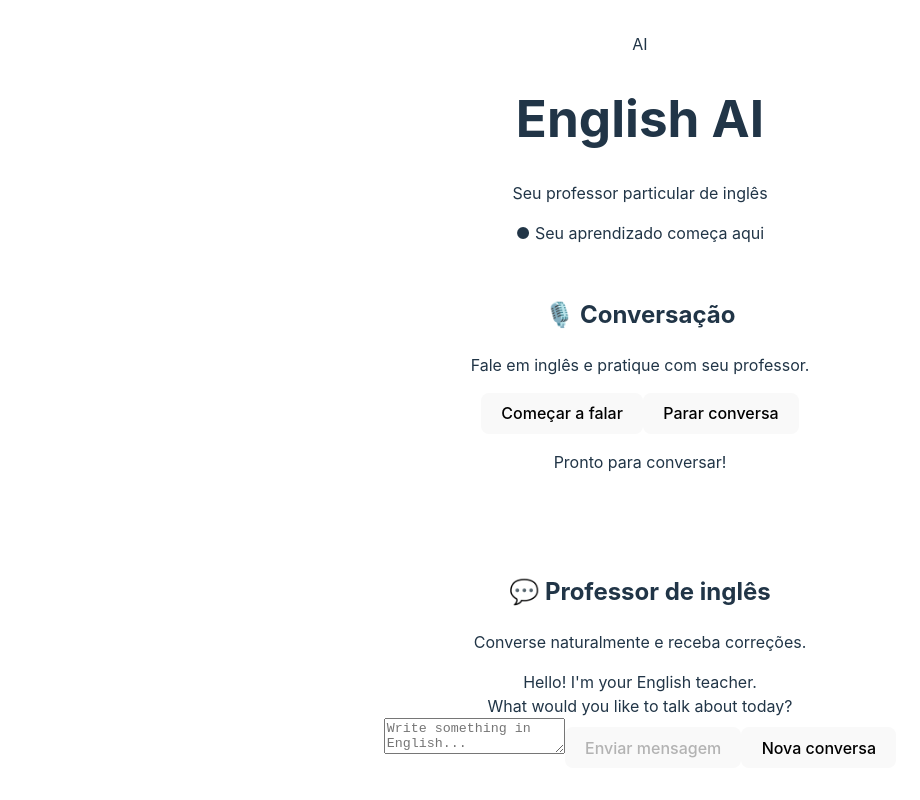
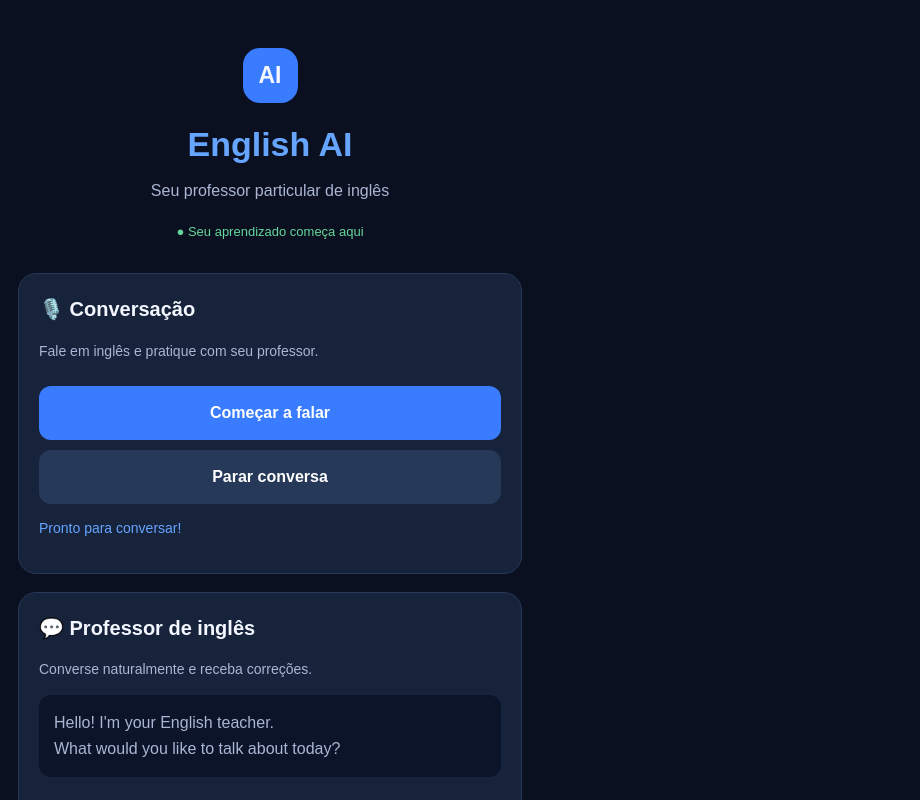
Before and after one commit to samuelrangel96-bit/englishia-ia, a React (Vite) app: page / in a window 1280 px wide. Shown: the top 800 px of the page, without its empty margins (0-920 px from the left). Built offline with nearby package versions, Linux system fonts and the light colour scheme.

Commit message:
Refactor App.css for improved styling and layout

```diff
--- a/src/react-app/App.css
+++ b/src/react-app/App.css
@@ -1,45 +1,193 @@
-#root {
-	max-width: 1280px;
-	margin: 0 auto;
-	padding: 2rem;
-	text-align: center;
+
+* {
+  box-sizing: border-box;
 }
 
-.logo {
-	height: 6em;
-	padding: 1.5em;
-	will-change: filter;
-	transition: filter 300ms;
-}
-.logo:hover {
-	filter: drop-shadow(0 0 2em #646cffaa);
-}
-.logo.react:hover {
-	filter: drop-shadow(0 0 2em #61dafbaa);
-}
-.logo.cloudflare:hover {
-	filter: drop-shadow(0 0 2em #f6821faa);
+body {
+  margin: 0;
+  background: #0b1020;
+  color: #f4f7ff;
+  font-family: Arial, sans-serif;
 }
 
-@keyframes logo-spin {
-	from {
-		transform: rotate(0deg);
-	}
-	to {
-		transform: rotate(360deg);
-	}
+button, input, textarea {
+  font: inherit;
 }
 
-@media (prefers-reduced-motion: no-preference) {
-	a:nth-of-type(2) .logo {
-		animation: logo-spin infinite 20s linear;
-	}
+.app {
+  width: 100%;
+  max-width: 540px;
+  margin: auto;
+  padding: 18px;
+}
+
+.header {
+  text-align: center;
+  padding: 30px 10px;
+}
+
+.brand-icon {
+  display: inline-flex;
+  align-items: center;
+  justify-content: center;
+  width: 55px;
+  height: 55px;
+  border-radius: 17px;
+  background: #397cff;
+  font-weight: bold;
+  font-size: 23px;
+}
+
+.header h1 {
+  color: #65a5ff;
+  font-size: 34px;
+  margin-bottom: 8px;
+}
+
+.header p {
+  color: #aab6d3;
+}
+
+.online {
+  color: #65d69a;
+  font-size: 13px;
 }
 
 .card {
-	padding: 2em;
+  background: #17223b;
+  border: 1px solid #263958;
+  border-radius: 18px;
+  padding: 20px;
+  margin-bottom: 18px;
 }
 
-.read-the-docs {
-	color: #888;
+.card h2 {
+  font-size: 20px;
+  margin-top: 0;
 }
+
+.card > p {
+  color: #aab6d3;
+  font-size: 14px;
+}
+
+button {
+  width: 100%;
+  border: 0;
+  border-radius: 12px;
+  padding: 15px;
+  margin-top: 10px;
+  font-weight: bold;
+  cursor: pointer;
+}
+
+button:disabled {
+  opacity: .5;
+  cursor: not-allowed;
+}
+
+.primary {
+  color: white;
+  background: #397cff;
+}
+
+.secondary {
+  color: white;
+  background: #263958;
+}
+
+textarea, input {
+  width: 100%;
+  padding: 14px;
+  margin-top: 12px;
+  border: 1px solid #52617d;
+  border-radius: 12px;
+  background: #0b1428;
+  color: white;
+  outline: none;
+}
+
+textarea {
+  min-height: 95px;
+  resize: vertical;
+}
+
+.chat {
+  display: flex;
+  flex-direction: column;
+  gap: 12px;
+  max-height: 400px;
+  overflow-y: auto;
+  margin: 15px 0;
+}
+
+.welcome, .thinking {
+  padding: 15px;
+  border-radius: 12px;
+  background: #0b1428;
+  color: #aab6d3;
+  line-height: 1.6;
+}
+
+.bubble {
+  padding: 13px;
+  border-radius: 13px;
+  line-height: 1.5;
+  overflow-wrap: anywhere;
+}
+
+.bubble p {
+  white-space: pre-wrap;
+  margin-bottom: 0;
+}
+
+.bubble.user {
+  background: #244b85;
+  align-self: flex-end;
+  width: 90%;
+}
+
+.bubble.assistant {
+  background: #263958;
+  align-self: flex-start;
+  width: 95%;
+}
+
+.bubble strong {
+  color: #83b6ff;
+  font-size: 13px;
+}
+
+.status {
+  color: #65a5ff !important;
+  margin-top: 14px;
+}
+
+.translation {
+  margin-top: 15px;
+  padding: 14px;
+  background: #0b1428;
+  border-radius: 12px;
+  line-height: 1.6;
+}
+
+.translation p {
+  white-space: pre-wrap;
+}
+
+footer {
+  padding: 20px;
+  text-align: center;
+  color: #8493b4;
+  font-size: 13px;
+}
+
+@media (max-width: 380px) {
+  .app {
+    padding: 12px;
+  }
+
+  .card {
+    padding: 15px;
+  }
+}
```
